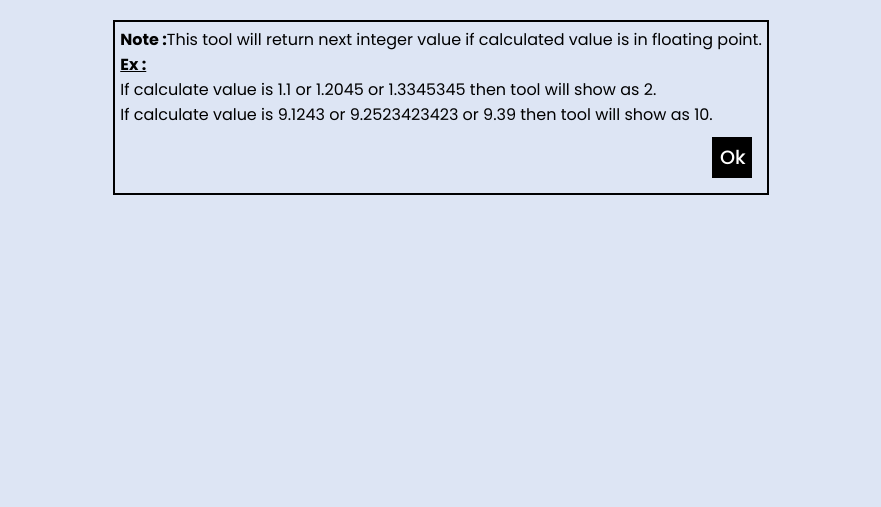
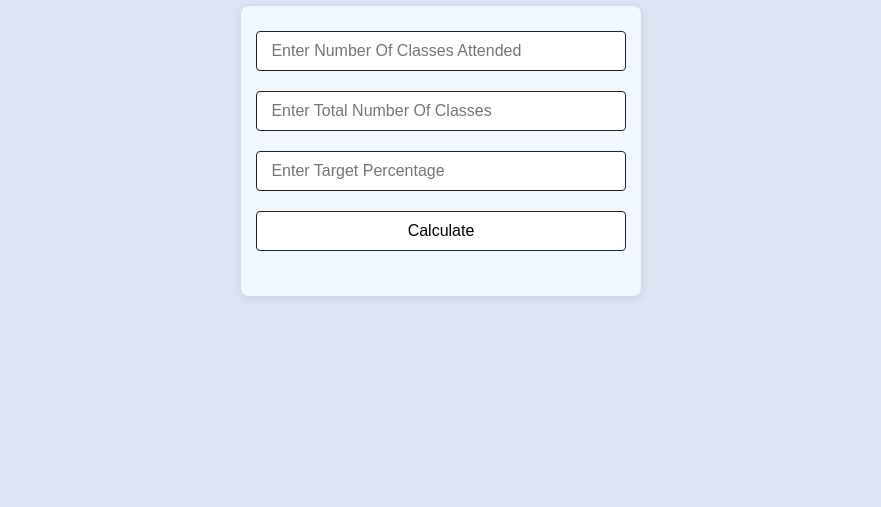
Before and after one commit to Sai-Prakash-Reddy/TKRCETAttendanceCalculator, a plain HTML site: page index.html in a window 1280 px wide. Shown: the part 293-800 px from the top of the page, without its empty margins (199-1080 px from the left). Drawn offline with Linux system fonts and the light colour scheme.

Commit message:
Update index.html

```diff
--- a/index.html
+++ b/index.html
@@ -1,3 +1,4 @@
+
 <!DOCTYPE html>
 <html lang="en">
 
@@ -19,48 +20,101 @@
       display: flex;
       justify-content: center;
       align-items: center;
+      flex-direction: column;
       min-height: 100vh;
       font-family: "Poppins", sans-serif;
       padding: 20px;
     }
 
+    h2 {
+      margin: 20px;
+      text-align: center;
+      font-size: 2em;
+    }
 
-    .note {
-      border: 2px solid black;
-      padding: 5px;
+    .ac-outer {
+      width: 90%;
+      max-width: 400px;
+      background-color: hsl(213deg 85% 97%);
       display: flex;
       flex-direction: column;
+      justify-content: center;
+      align-items: center;
+      padding: 15px;
+      border-radius: 8px;
+      box-shadow: 0 2px 10px rgba(0, 0, 0, 0.1);
     }
 
-    a {
-      text-decoration: none;
-      color: #fff;
-      background-color: #000;
-      font-size: larger;
-      font-weight: 500;
-      border: 2px solid black;
-      padding: 4px;
-      width: 40px;
-      margin: 10px;
-      display: inline-block;
+    input {
+      width: 100%;
+      height: 40px;
+      margin: 10px 0;
+      padding: 10px;
+      font-size: 1em;
+      border: 1px solid #222;
+      border-radius: 4px;
     }
 
-    .next {
-      text-align: end;
+    .calculate {
+      background-color: #fff;
+      border: 1px solid #222222;
+      cursor: pointer;
+      transition: background-color 0.3s;
+    }
+
+    .calculate:hover {
+      background-color: hsl(213deg 85% 90%);
+    }
+
+    #result {
+      margin-top: 20px;
+      font-size: 1.2em;
     }
   </style>
 </head>
 
 <body>
-  <div class="note">
-    <p><strong>Note :</strong>This tool will return next integer value if calculated value is in floating point.</p>
-    <strong><u>Ex :</u> </strong>
-    <p style="display: inline;">If calculate value is 1.1 or 1.2045 or 1.3345345 then tool will show as 2.</p>
-    <p>If calculate value is 9.1243 or 9.2523423423 or 9.39 then tool will show as 10.</p>
-    <div class="next">
-      <a href="AttendanceCalculator.html">Ok</a>
-    </div>
-  </div>
+  <h2>TKRCET Target Attendance Percentage Calculator</h2>
+  <form class="ac-outer">
+    <input type="text" id="totalcls" required placeholder=" Enter Number Of Classes Attended">
+    <input type="text" id="attcls" required placeholder=" Enter Total Number Of Classes">
+    <input type="text" id="tcls" required placeholder=" Enter Target Percentage">
+    <input type="button" class="calculate" value="Calculate" onclick="calculateAttendance()">
+    <div id="result"></div>
+  </form>
+    <script>
+      function calculateAttendance() {
+        let attendedClasses = parseFloat(document.getElementById('totalcls').value);
+        let totalClasses = parseFloat(document.getElementById('attcls').value);
+        let targetPercentage = parseFloat(document.getElementById('tcls').value);
+        let finalResult = document.getElementById('result');
+
+        // Ensure valid inputs
+        if (isNaN(attendedClasses) || isNaN(totalClasses) || isNaN(targetPercentage) || attendedClasses > totalClasses || targetPercentage <= 0 || targetPercentage > 100) {
+          alert("Please enter valid inputs.");
+          finalResult.innerHTML = "";
+          return;
+        }
+
+        // formula to calculate
+        let numerator = (targetPercentage * totalClasses) - (100 * attendedClasses);
+        let denominator = (600 - (6 * targetPercentage));
+
+        if (denominator <= 0) {
+          finalResult.innerHTML = "It is not possible to reach the target percentage with the given values.";
+          return;
+        }
+
+        let result = numerator / denominator;
+
+        // Ensure positive days left and display the result
+        if (result > 0) {
+          finalResult.innerHTML = `In Days : ${Math.ceil(result)} Days <br> In Periods : ${Math.ceil(result) * 6} Periods`;
+        } else {
+          finalResult.innerHTML = `You already meet or exceed the target percentage!`;
+        }
+      }
+    </script>
 </body>
 
 </html>
```
